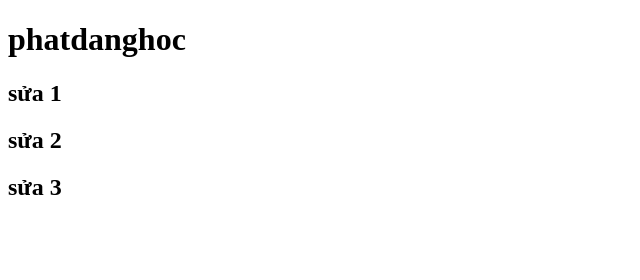
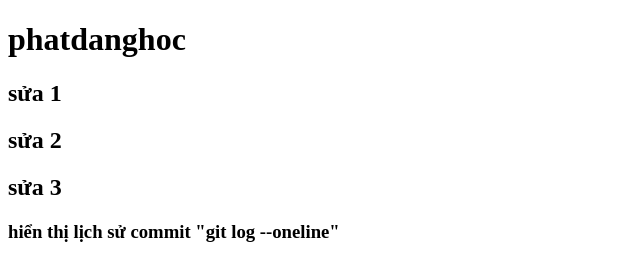
Before and after one commit to cankephat-12/bai-16.7, a plain HTML site: page index.html in a window 1280 px wide. Shown: the whole page, without its empty margins (0-640 px from the left). Drawn offline with Linux system fonts and the light colour scheme.

Commit message:
commit lần 5

```diff
--- a/index.html
+++ b/index.html
@@ -10,5 +10,6 @@
     <h2>sửa 1</h2>
     <h2>sửa 2</h2>
     <h2>sửa 3</h2>
+    <h3>hiển thị lịch sử commit <strong>"git log --oneline"</strong></h3>
   </body>
 </html>
```
